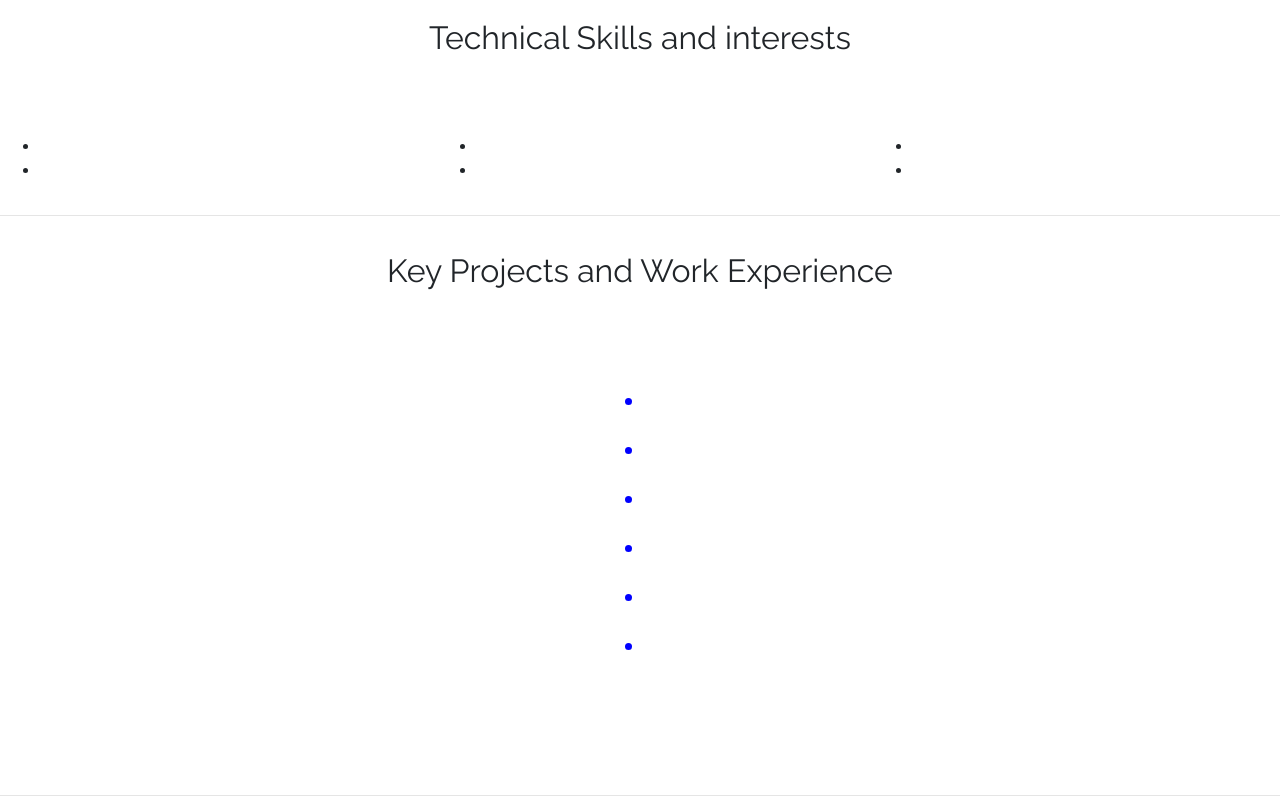
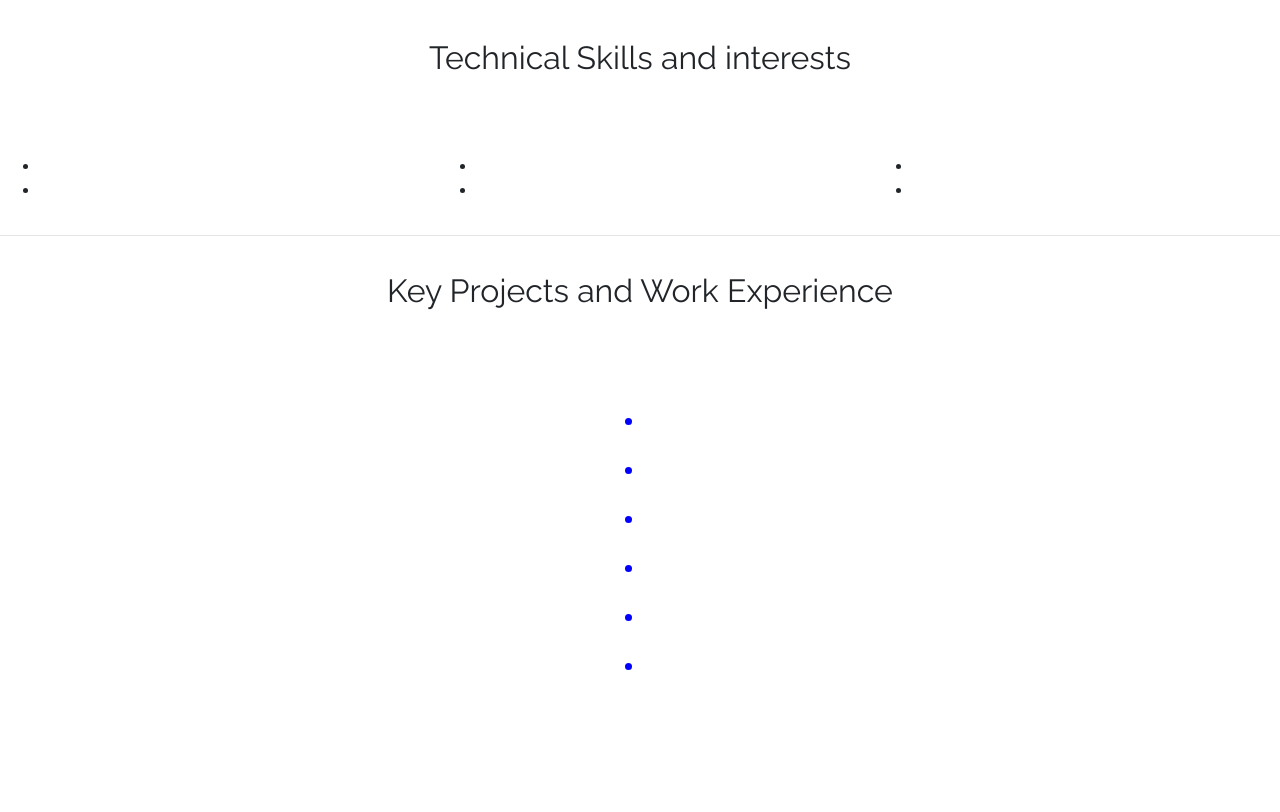
Before and after one commit to Biswajee/CV-Generator, a Django app: template webapp/templates/webpages/good_resume.html in a window 1280 px wide. Shown: the part 161-973 px from the top of the page. Run offline with Django 3.2, Linux system fonts and the light colour scheme; the template is opened without the code that fills it, so the values that code supplies are empty; some libraries are stand-ins or nearby versions.

Commit message:
Remove development code

```diff
--- a/webapp/templates/webpages/good_resume.html
+++ b/webapp/templates/webpages/good_resume.html
@@ -35,14 +35,6 @@
   <link rel="stylesheet" href="https://fonts.googleapis.com/icon?family=Material+Icons" />
   <link href="https://fonts.googleapis.com/css?family=Raleway|Josefin+Slab" rel="stylesheet">
   <link rel="stylesheet" type="text/css" href="{% static 'css/font-awesome-4.7.0/css/font-awesome.min.css' %}" />
-
-
-  <!--Development use CSS-->
-  <!--Remove at production-->
-  <link rel="stylesheet" type="text/css" href="../../static/css/bootstrap.css" />
-  <link rel="stylesheet" type="text/css" href="../../static/css/custom_css.css" />
-  <script src="../../static/js/bootstrap.js"></script>
-
 
 
   <style>
@@ -84,7 +76,7 @@
   </div>
   <div class="row">
     <div class="col-md-12 col-sm-12 text-center padlil">
-      <h2> Technical Skills and interests </h2>
+      <h2 style="padding-top: 20px;"> Technical Skills and interests </h2>
     </div>
     <div class="col-md-4 col-sm-4 text-center">
       <ul>
```
